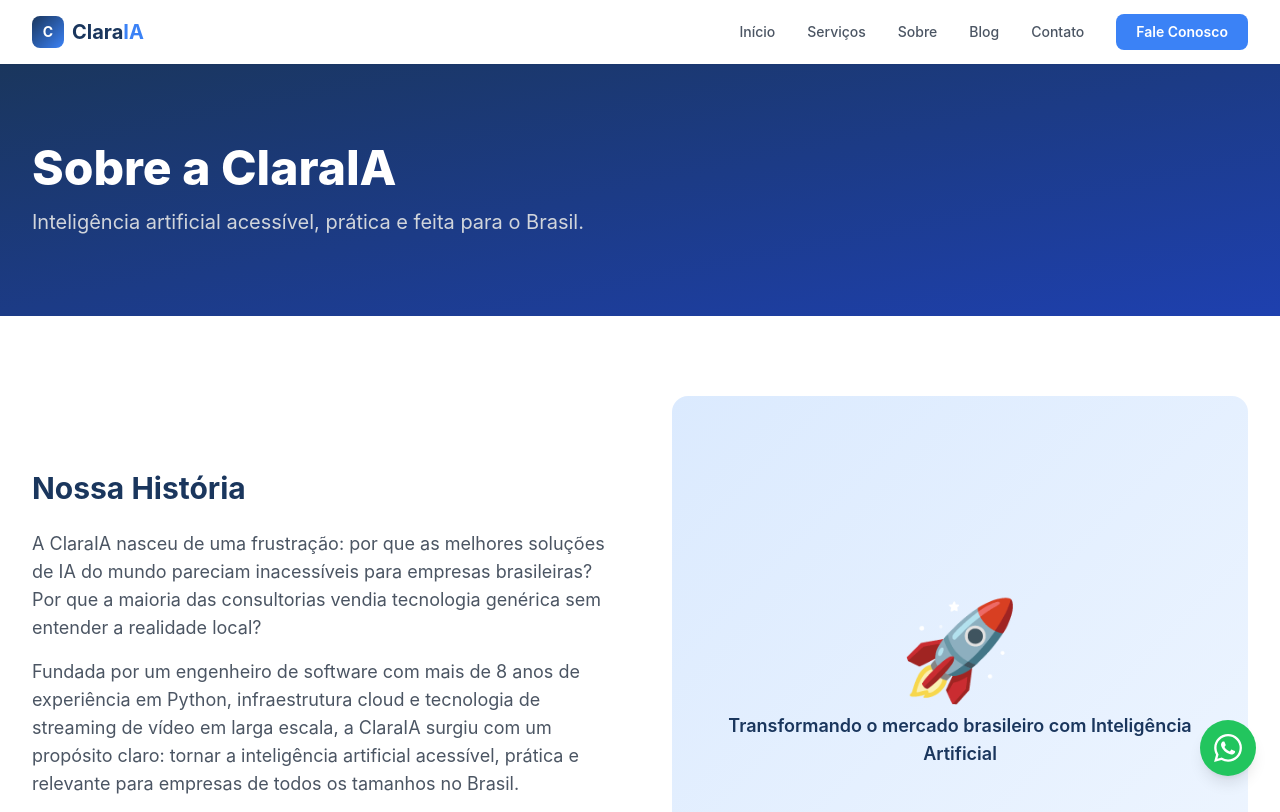
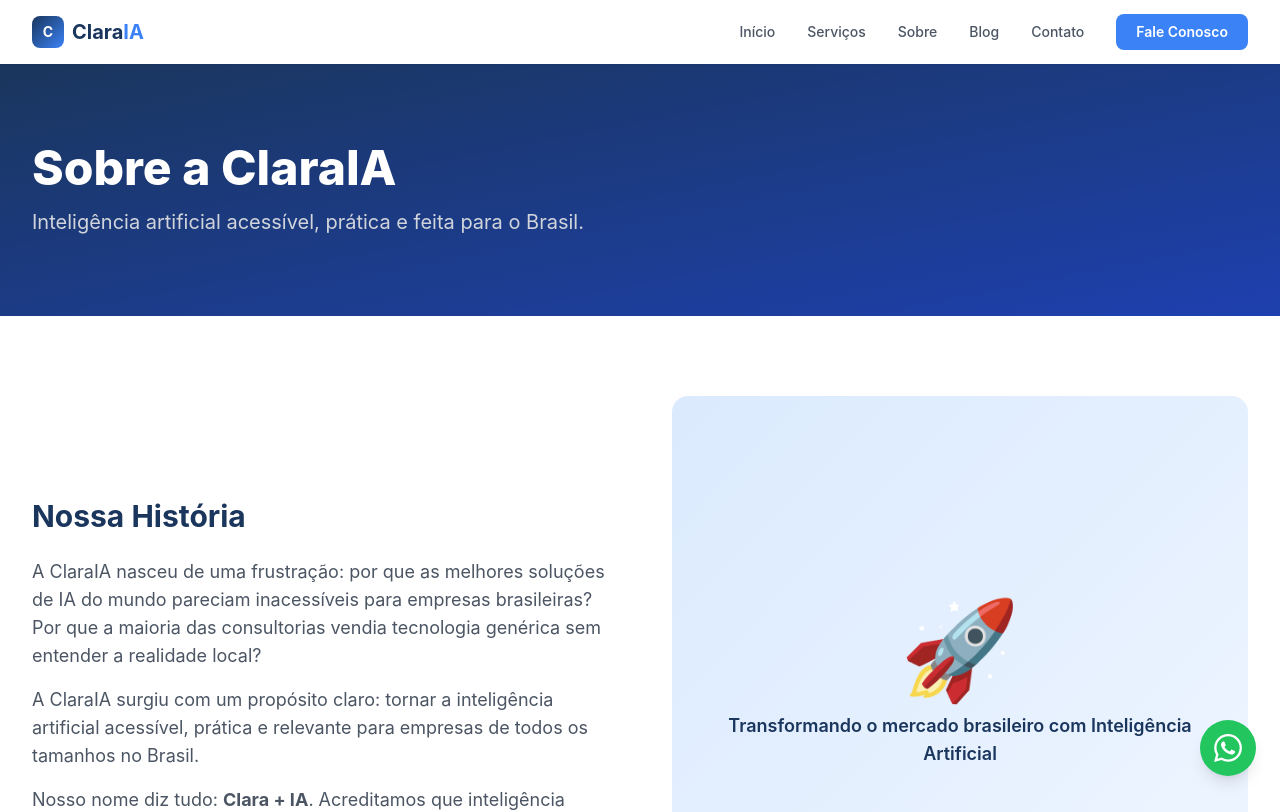
Before and after one commit to bBlazewavE/claraia, a Next.js app: page /sobre in a window 1280 px wide. Shown: the top 812 px of the page. Built offline with nearby package versions, Linux system fonts and the light colour scheme.

Commit message:
Remove personal experience claims - keep it professional

```diff
--- a/src/app/page.tsx
+++ b/src/app/page.tsx
@@ -33,7 +33,7 @@ const differentiators = [
   {
     icon: "🎯",
     title: "Expertise Real",
-    desc: "Mais de 8 anos de experiência em engenharia de software, cloud e IA aplicada a negócios reais.",
+    desc: "Engenharia de software, cloud e IA aplicada a negócios reais.",
   },
   {
     icon: "🇧🇷",
--- a/src/app/servicos/page.tsx
+++ b/src/app/servicos/page.tsx
@@ -70,7 +70,7 @@ const services = [
     description: [
       "Antes de implementar qualquer solução de IA, sua infraestrutura precisa estar preparada. De nada adianta ter o melhor modelo de linguagem do mundo se ele roda num servidor que cai toda sexta-feira ou se seus dados estão espalhados em planilhas que ninguém encontra.",
       "Nossa consultoria em arquitetura de software avalia sua infraestrutura atual, identifica gargalos e desenha a solução ideal para o seu momento. Trabalhamos com arquiteturas em nuvem (AWS, GCP, Azure), microsserviços, pipelines de dados e tudo que sua empresa precisa para escalar com confiança.",
-      "Não importa se você está começando do zero ou precisa modernizar um sistema legado. Nosso time tem experiência em projetos de streaming de vídeo em larga escala, infraestrutura cloud de alta disponibilidade e sistemas distribuídos — o tipo de desafio que exige engenharia séria, não gambiarras.",
+      "Não importa se você está começando do zero ou precisa modernizar um sistema legado. Trabalhamos com infraestrutura cloud de alta disponibilidade e sistemas distribuídos — o tipo de desafio que exige engenharia séria, não gambiarras.",
     ],
     benefits: [
       "Análise completa da infraestrutura atual",
--- a/src/app/sobre/page.tsx
+++ b/src/app/sobre/page.tsx
@@ -5,7 +5,7 @@ import Link from "next/link";
 export const metadata: Metadata = {
   title: "Sobre a ClaraIA",
   description:
-    "Conheça a ClaraIA: consultoria brasileira especializada em Inteligência Artificial, fundada por engenheiros com mais de 8 anos de experiência em software e cloud.",
+    "Conheça a ClaraIA: consultoria brasileira especializada em Inteligência Artificial, focada em soluções práticas e acessíveis para empresas.",
   openGraph: {
     title: "Sobre — ClaraIA",
     description: "Nossa história, missão e por que o Brasil precisa de consultoria local em IA.",
@@ -44,10 +44,8 @@ export default function Sobre() {
                   vendia tecnologia genérica sem entender a realidade local?
                 </p>
                 <p className="text-gray-600 text-lg mb-4">
-                  Fundada por um engenheiro de software com mais de 8 anos de experiência em Python,
-                  infraestrutura cloud e tecnologia de streaming de vídeo em larga escala, a ClaraIA
-                  surgiu com um propósito claro: tornar a inteligência artificial acessível, prática e
-                  relevante para empresas de todos os tamanhos no Brasil.
+                  A ClaraIA surgiu com um propósito claro: tornar a inteligência artificial
+                  acessível, prática e relevante para empresas de todos os tamanhos no Brasil.
                 </p>
                 <p className="text-gray-600 text-lg">
                   Nosso nome diz tudo: <strong>Clara + IA</strong>. Acreditamos que inteligência artificial
```
